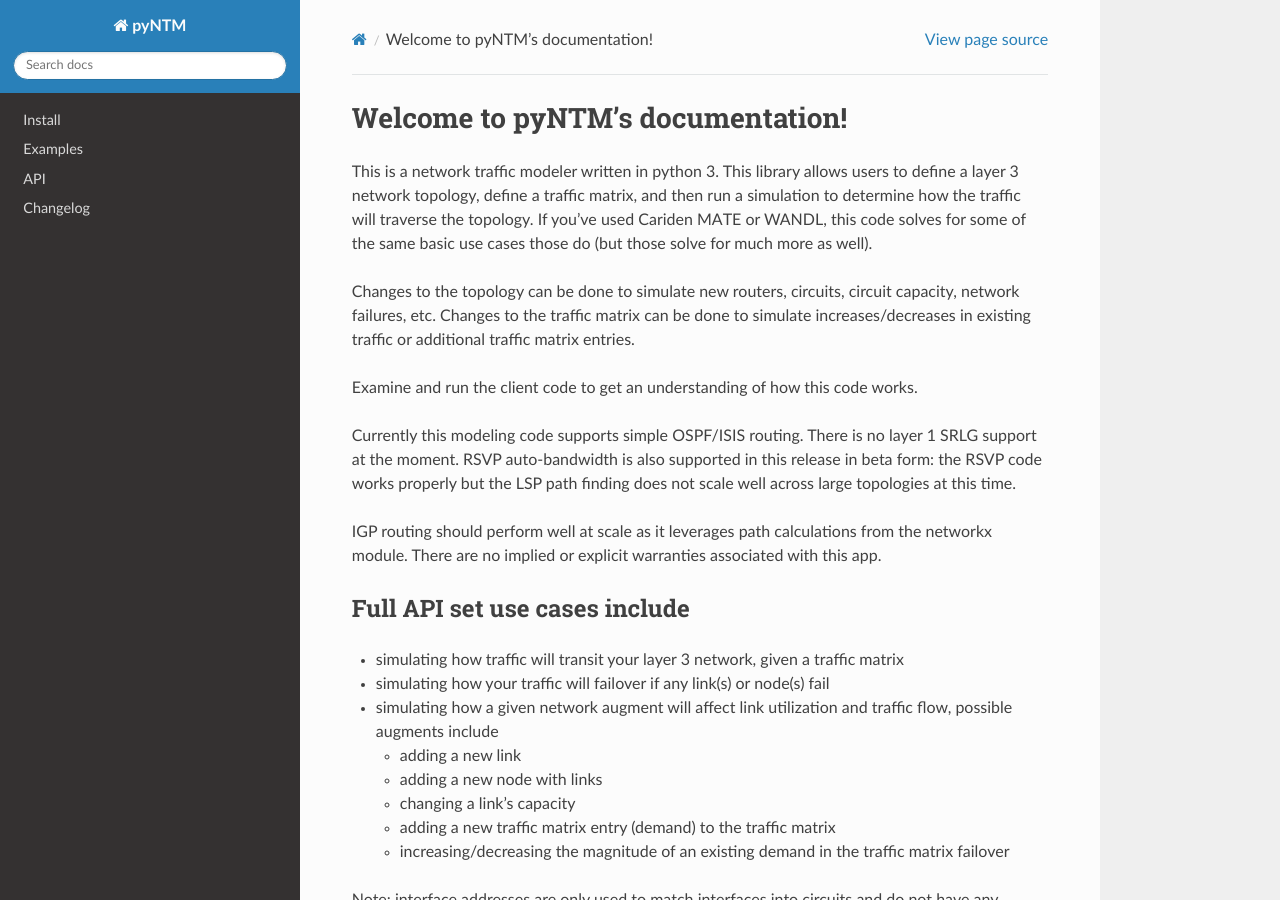
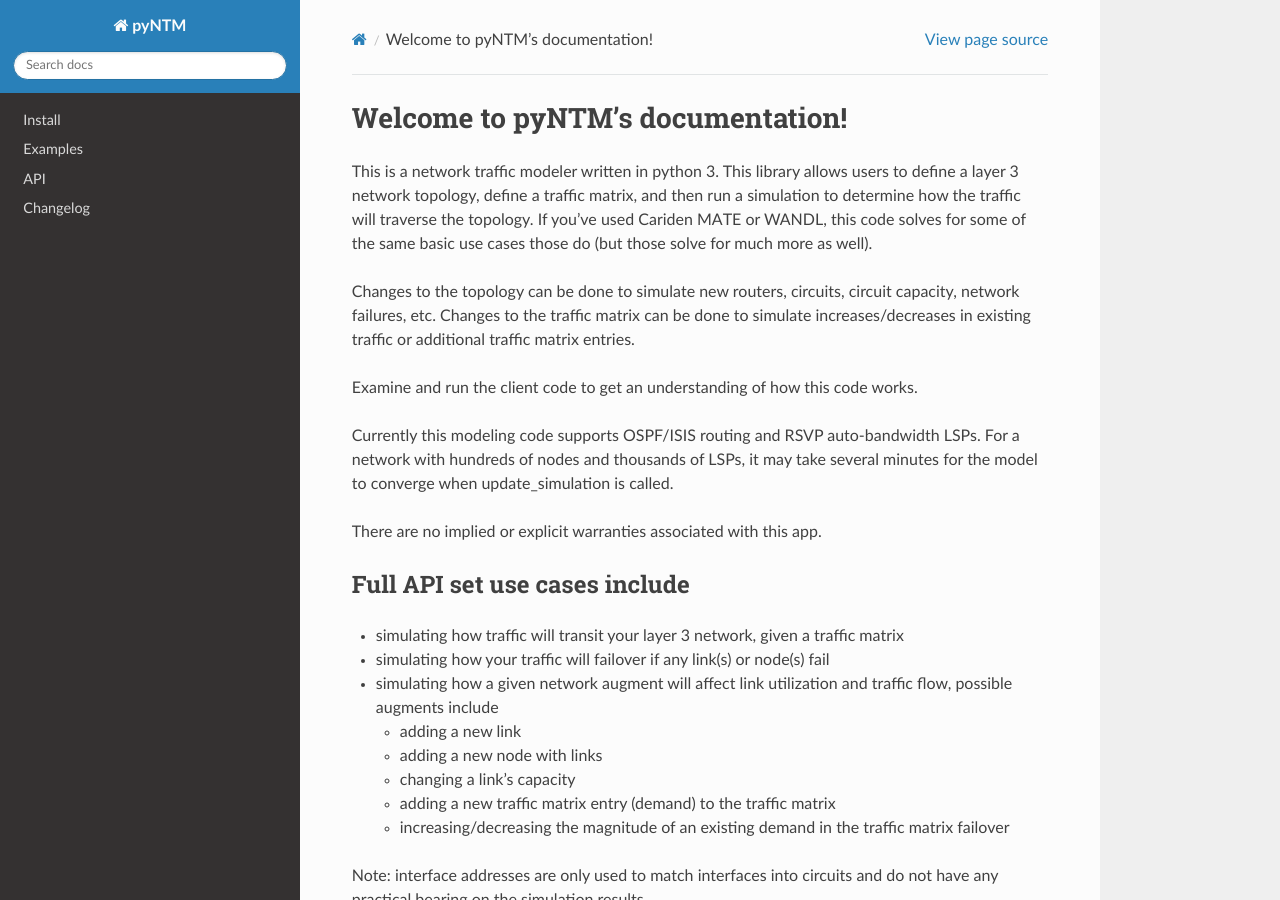
Before and after one commit to tim-fiola/network_traffic_modeler_py3, a Sphinx documentation site: the page built from docs/index.rst, in a window 1280 px wide and 900 px high. Built offline with Sphinx 7.4.7 and the Read the Docs theme 2.0.0, drawn with Linux system fonts in a browser that asks for light colours.

Commit message:
updated index.rst (#17)

```diff
--- a/docs/index.rst
+++ b/docs/index.rst
@@ -12,10 +12,10 @@ Changes to the topology can be done to simulate new routers, circuits, circuit c
 
 Examine and run the client code to get an understanding of how this code works.
 
-Currently this modeling code supports simple OSPF/ISIS routing. There is no layer 1 SRLG support at the moment.
-RSVP auto-bandwidth is also supported in this release in beta form: the RSVP code works properly but the LSP path finding does not scale well across large topologies at this time.
+Currently this modeling code supports OSPF/ISIS routing and RSVP auto-bandwidth LSPs.
+For a network with hundreds of nodes and thousands of LSPs, it may take several minutes for the model to converge when update_simulation is called.
 
-IGP routing should perform well at scale as it leverages path calculations from the networkx module. There are no implied or explicit warranties associated with this app.
+There are no implied or explicit warranties associated with this app.
 
 
 Full API set use cases include
```
